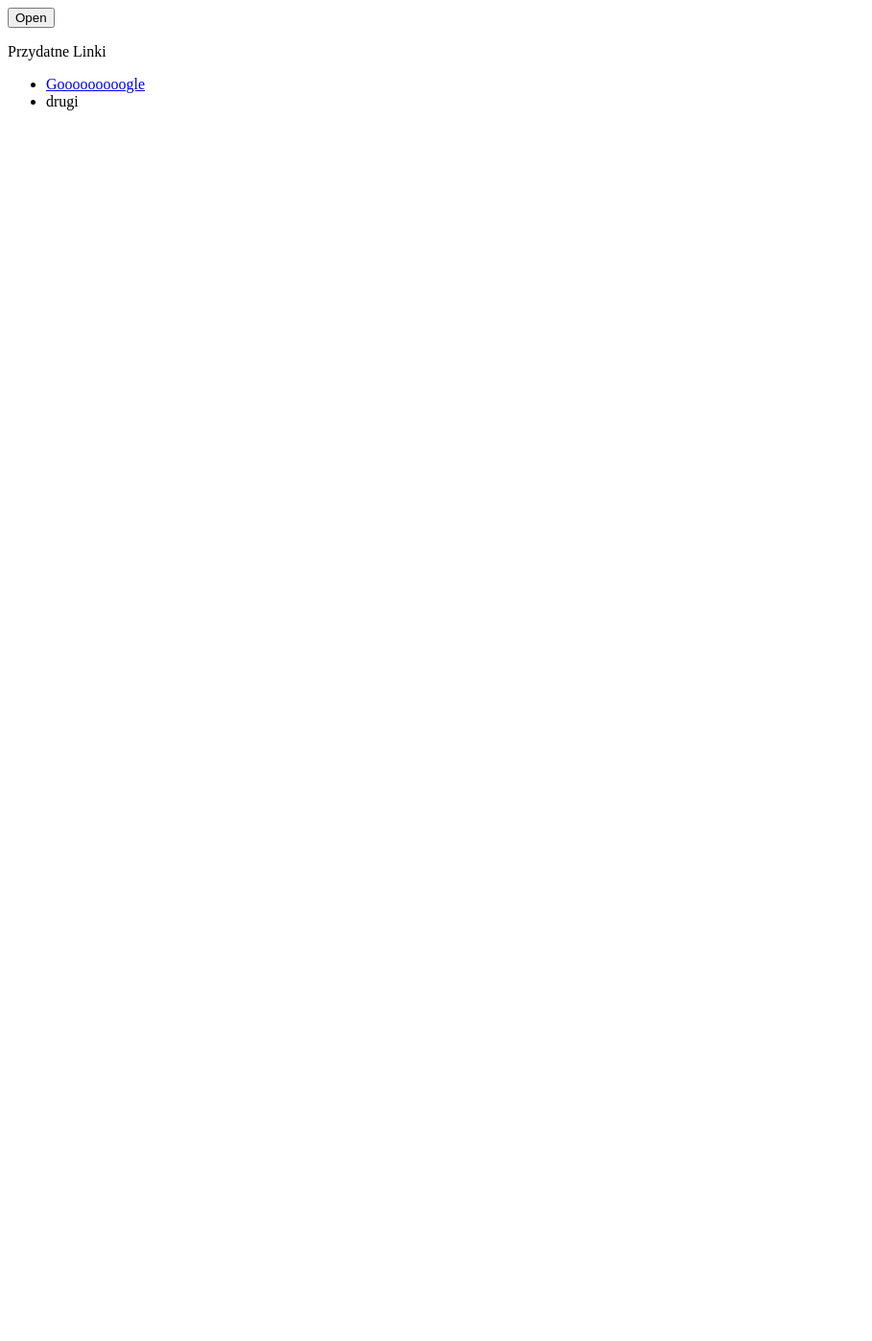
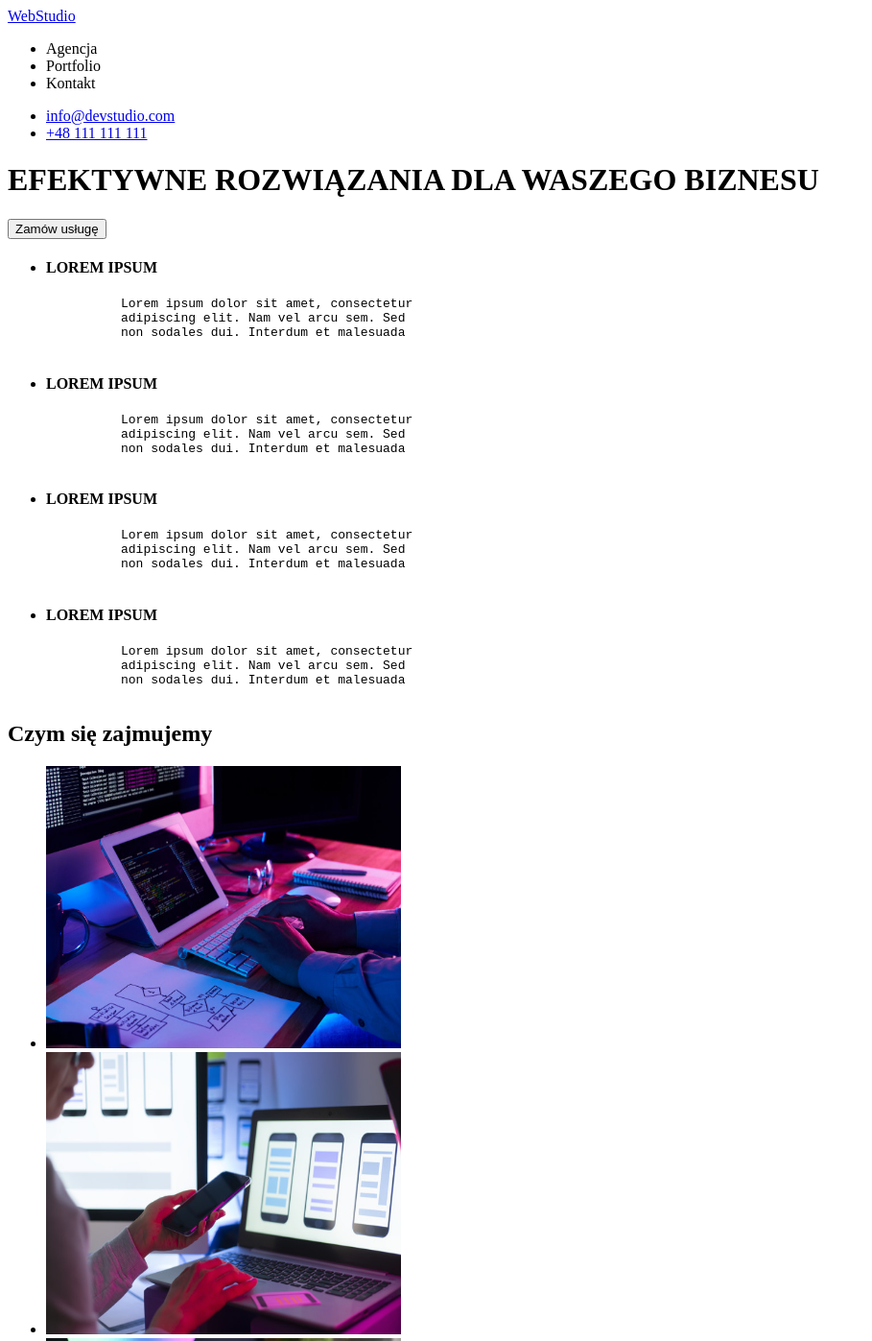
Before and after one commit to MarkKon89/goit-markup-hw-01, a plain HTML site: page index.html in a window 1280 px wide. Shown: the top 1397 px of the page at 96% size, without its empty margins (0-909 px from the left). Before the commit the page ends 800 px from the top, so only its background shows below. Drawn offline with Linux system fonts and the light colour scheme.

Commit message:
Zaprogramowałem zadanie domowe

```diff
--- a/index.html
+++ b/index.html
@@ -4,16 +4,142 @@
     <meta charset="UTF-8" />
     <meta http-equiv="X-UA-Compatible" content="IE=edge" />
     <meta name="viewport" content="width=device-width, initial-scale=1.0" />
-    <title>Document</title>
+    <title>Studio</title>
   </head>
   <body>
-    <button type="submit">Open</button>
-    <p>Przydatne Linki</p>
-    <ul>
-      <li>
-        <a href="http://google.pl" target="_blank">Gooooooooogle</a>
-      </li>
-      <li>drugi</li>
-    </ul>
+    <header>
+      <a href="index.html">Web<span>Studio</span></a>
+      <nav>
+        <ul>
+          <li><span class="accent">Agencja</span></li>
+          <li><span class="accent">Portfolio</span></li>
+          <li><span class="accent">Kontakt</span></li>
+        </ul>
+      </nav>
+      <ul>
+        <li><a href="info@devstudio.com">info@devstudio.com</a></li>
+        <li><a href="+48111111111">+48 111 111 111</a></li>
+      </ul>
+    </header>
+    <main>
+      <div>
+        <h1>EFEKTYWNE ROZWIĄZANIA DLA WASZEGO BIZNESU</h1>
+        <button type="button">Zamów usługę</button>
+      </div>
+      <div>
+        <ul>
+          <li>
+            <h4>LOREM IPSUM</h4>
+            <pre>
+          Lorem ipsum dolor sit amet, consectetur
+          adipiscing elit. Nam vel arcu sem. Sed
+          non sodales dui. Interdum et malesuada
+        </pre
+            >
+          </li>
+          <li>
+            <h4>LOREM IPSUM</h4>
+            <pre>
+          Lorem ipsum dolor sit amet, consectetur
+          adipiscing elit. Nam vel arcu sem. Sed
+          non sodales dui. Interdum et malesuada
+        </pre
+            >
+          </li>
+          <li>
+            <h4>LOREM IPSUM</h4>
+            <pre>
+          Lorem ipsum dolor sit amet, consectetur
+          adipiscing elit. Nam vel arcu sem. Sed
+          non sodales dui. Interdum et malesuada
+        </pre
+            >
+          </li>
+          <li>
+            <h4>LOREM IPSUM</h4>
+            <pre>
+          Lorem ipsum dolor sit amet, consectetur
+          adipiscing elit. Nam vel arcu sem. Sed
+          non sodales dui. Interdum et malesuada
+        </pre
+            >
+          </li>
+        </ul>
+      </div>
+      <div>
+        <h2>Czym się zajmujemy</h2>
+        <ul>
+          <li>
+            <a href="">
+              <img
+                src="images/Obraz1.jpg"
+                alt="Tablet na stole"
+                width="370"
+                height="294"
+              />
+            </a>
+          </li>
+          <li>
+            <a href="">
+              <img
+                src="images/Obraz2.jpg"
+                alt="Telefon w dłoni"
+                width="370"
+                height="294"
+              />
+            </a>
+          </li>
+          <li>
+            <a href="">
+              <img
+                src="images/Obraz3.jpg"
+                alt="Tablet z kolorową planszą"
+                width="370"
+                height="294"
+              />
+            </a>
+          </li>
+        </ul>
+      </div>
+      <div>
+        <h2>Nasz Zespół</h2>
+
+        <ul>
+          <li>
+            <img src="images/Team1.jpg" alt="JD1" width="270" height="260" />
+            <p>John Doe</p>
+            <p>Product Designer</p>
+          </li>
+          <li>
+            <img src="images/Team2.jpg" alt="JD2" width="270" height="260" />
+            <p>John Doe</p>
+            <p>Frontend Developer</p>
+          </li>
+          <li>
+            <img src="images/Team3.jpg" alt="JD2" width="270" height="260" />
+            <p>John Doe</p>
+            <p>Marketing</p>
+          </li>
+          <li>
+            <img src="images/Team4.jpg" alt="JD2" width="270" height="260" />
+            <p>John Doe</p>
+            <p>UI Designer</p>
+          </li>
+        </ul>
+      </div>
+    </main>
+    <footer>
+      <div>
+        <address>
+          <a href="index.html">Web<span>Studio</span></a>
+        </address>
+
+        <address>m. Warszawa, Aleje Jerozolimskie 21</address>
+        <address>
+          <a href="info@devstudio.com">info@devstudio.com</a>
+          <a href="+48111111111">+48 111 111 111</a>
+        </address>
+      </div>
+    </footer>
   </body>
 </html>
```
Also changed, not shown: images/Obraz1.jpg (added), images/Obraz2.jpg (added), images/Obraz3.jpg (added), 4 other files.
